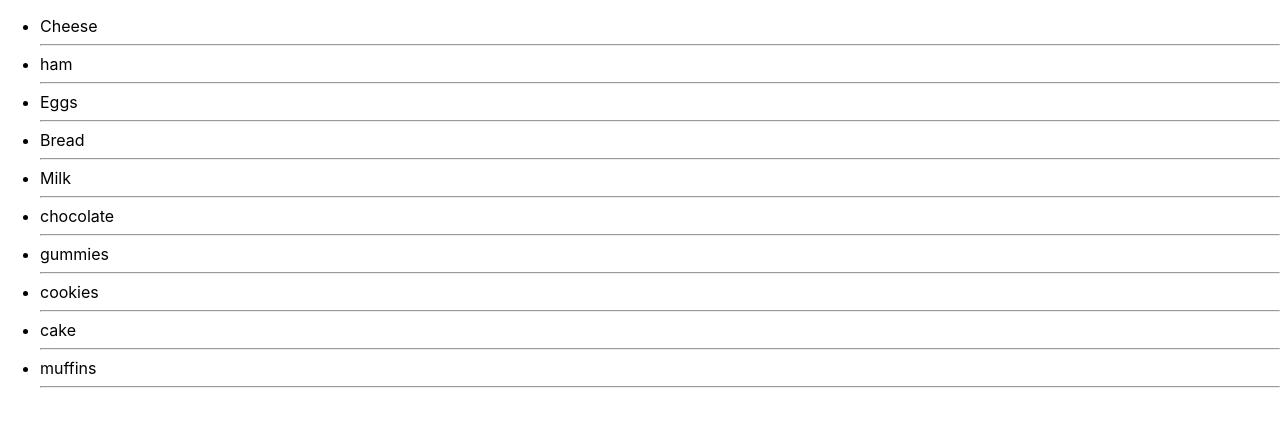
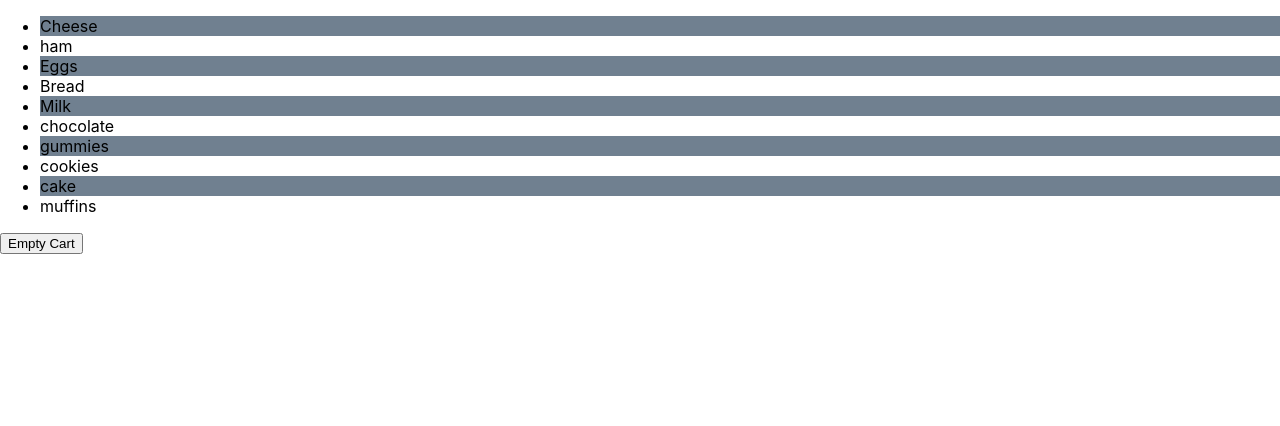
Before and after one commit to QuincyZ97/React-grocery-list, a React (Create React App) app: page / in a window 1280 px wide. Shown: the top 426 px of the page. Built offline with nearby package versions, Linux system fonts and the light colour scheme.

Commit message:
Added working setState function

```diff
--- a/src/App.css
+++ b/src/App.css
@@ -36,3 +36,8 @@
     transform: rotate(360deg);
   }
 }
+
+li:nth-child(odd) {
+  background: slategrey;
+
+ }
--- a/src/Container.js
+++ b/src/Container.js
@@ -13,7 +13,6 @@ class Container extends React.Component {
             { id: 3, title: "Eggs" },
             { id: 4, title: "Bread" },
             { id: 5, title: "Milk" },
-
             { id: 6, title: "chocolate" },
             { id: 7, title: "gummies" },
             { id: 8, title: "cookies" },
@@ -23,18 +22,39 @@ class Container extends React.Component {
 
             shoppingListItems: []
         }
+        this.handleClickGroceryItem = this.handleClickGroceryItem.bind(this)
+        this.emptyCart = this.emptyCart.bind(this)
+
     }
 
- handleClickGroceryItem(title, id) {
-     console.log(title, id)
+ handleClickGroceryItem(name, value) {
 
-}
+     const newShoppingItem = { id: value, title: name };
+
+     this.setState(prevState => {
+         //copy old shoppinglist state array
+         const newShoppingState = [...prevState.shoppingListItems];
+         //push new object into array
+         newShoppingState.push(newShoppingItem);
+         // copy old state and add new shopping array
+         const newState = { ...prevState, shoppingListItems: newShoppingState }
+         return newState;
+     })
+
+    }
+
+    emptyCart() {
+        this.setState(prevState => {
+            const newState = { ...prevState, shoppingListItems: [] }
+            return newState;
+        })
+    }
 
     render() {
         return (
             <div>
                 <GroceryList data={this.state.groceryItems} handleChange={this.handleClickGroceryItem} />
-                <ShoppingCart data={this.state.shoppingListItems} />
+                <ShoppingCart data={this.state.shoppingListItems} handleChange={this.emptyCart} />
             </div>
         );
     }
--- a/src/components/GroceryList.js
+++ b/src/components/GroceryList.js
@@ -2,7 +2,7 @@ import React from "react";
 import List from "./List"
 
 function GroceryList(props) {
-    //console.log(props.data)
+
     return (
         <List data={props.data} handleChange={props.handleChange}/>
     );
--- a/src/components/ListItem.js
+++ b/src/components/ListItem.js
@@ -2,10 +2,7 @@ import React from "react";
 
 function ListItem(props) {
     return (
-        <div onClick={() => props.handleChange(props.title, props.id)}>
-            <li>{props.title}</li>
-            <hr/>
-        </div>
+            <li onClick={() => props.handleChange(props.title, props.id)}>{props.title}</li>
     );
   }
 
--- a/src/components/ShoppingCart.js
+++ b/src/components/ShoppingCart.js
@@ -2,9 +2,12 @@ import React from "react";
 import List from "./List"
 
 function ShoppingCart(props) {
-  //console.log(props.data)
+
   return (
-      <List data={props.data}/>
+    <div>
+    <List data={props.data} />
+      <button onClick={() => props.handleChange()}>Empty Cart</button>
+    </div>
   );
 }
 
```
Also changed, not shown: src/components/InputField.js (added), 1 other file (tests, documents, lock files or other folders).
